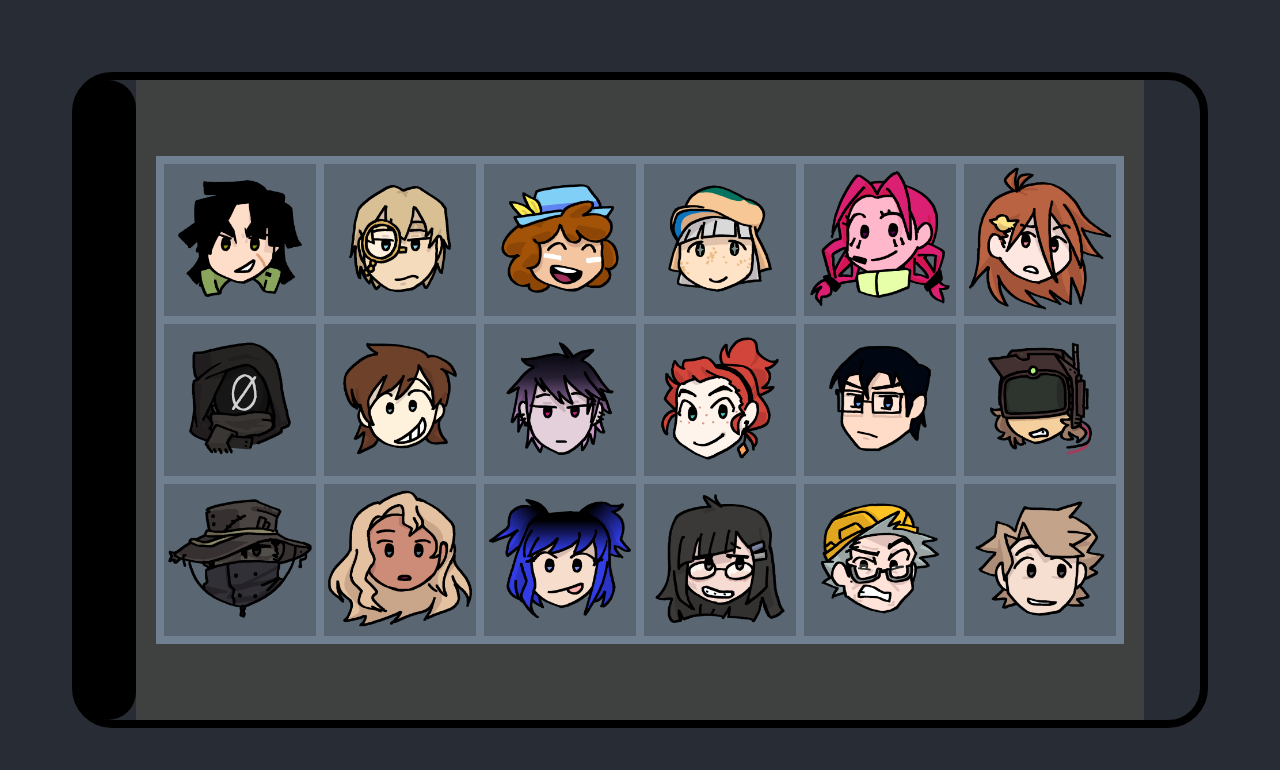
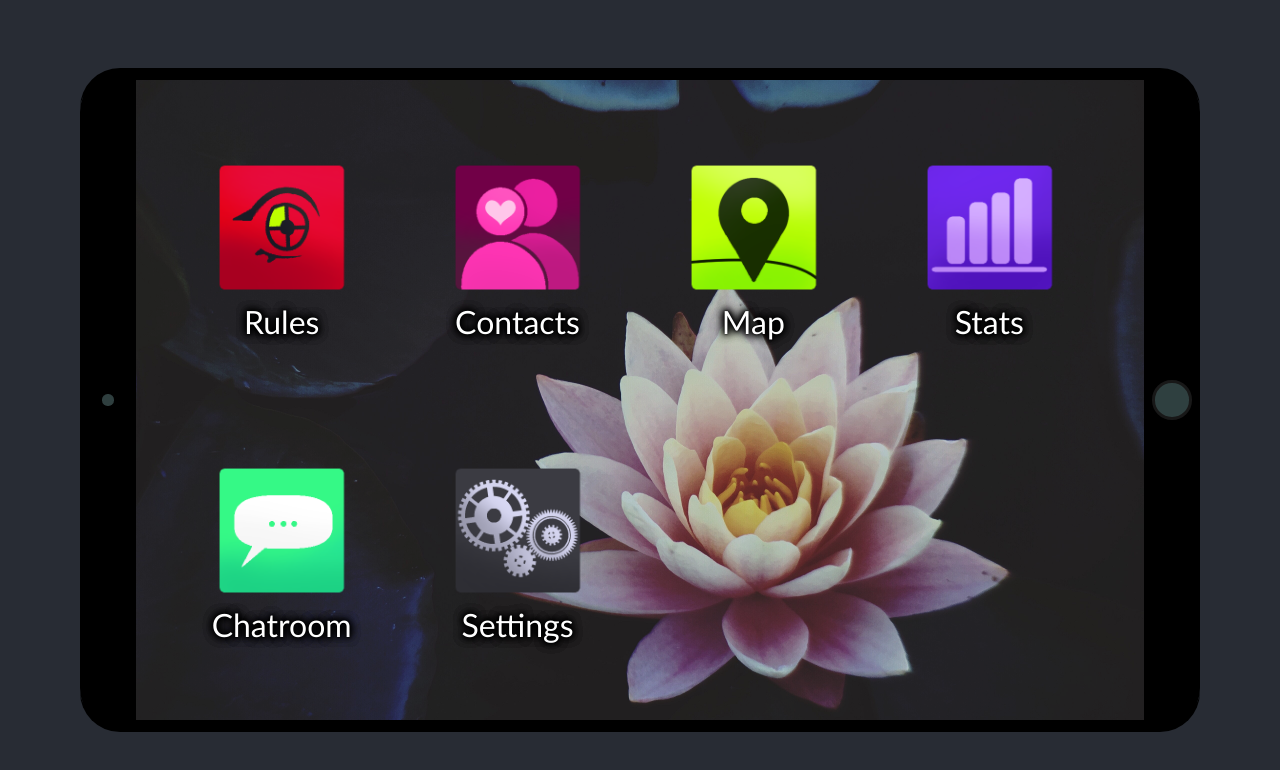
Before and after one commit to SNTPG/shds-site, a React (Create React App) app in the folder site/: page / in a window 1280 px wide. Shown: the top 770 px of the page. Built offline with nearby package versions, Linux system fonts and the light colour scheme.

Commit message:
Navigation implemented

```diff
--- a/site/src/App.css
+++ b/site/src/App.css
@@ -58,7 +58,8 @@ p {
 #tablet{
   height:80vh;
   width:140vh;
-  border:1vh solid #000;
+  border-top: 1.5vh solid #000;
+  border-bottom: 1.5vh solid #000;
   border-radius:5vh;
   position:absolute;
 }
@@ -67,31 +68,60 @@ p {
   height:inherit;
   width:inherit;
   margin:0;
+  display:flex;
 }
 
 #tabletCamera{
   width:5%;
-  height:100%;
+  height:calc(2vh + 100%);
+  transform: translateY(-1vh);
   margin:0;
   display:inline-block;
   background:black;
-  border-top: 1vh transparent;
-  border-bottom: 1vh transparent;
-  border-radius:5vh;
+  border-radius:5vh 0 0 5vh;
+  display:flex;
+  align-items:center;
+  justify-content:center;
 }
+
+#tabletLens{
+  height:0;
+  width:20%;
+  padding-bottom: 20%;
+  background-color:#afeeee44;
+  border-radius:50%;
+}
+
 #tabletHome{
   width:5%;
-  height:100%;
+  height:calc(2vh + 100%);
+  transform: translateY(-1vh);
   margin:0;
   display:inline-block;
+  background:black;
+  border-radius: 0 5vh 5vh 0;
+  display:flex;
+  align-items:center;
+  justify-content:center;
+}
+
+#homeButton{
+  height:0;
+  width: 60%;
+  padding:0;
+  padding-bottom:60%;
+  box-sizing:unset;
+  background-color:#afeeee44;
+  border: 0.4vh rgb(24, 24, 24) solid;
+  border-radius:50%;
 }
 
 #tabletScreen{
-  position:absolute;
   width:90%;
   height:100%;
   margin:0;
   display:inline-block;
+  overflow: hidden;
 }
 
 /* Landing */
@@ -109,7 +139,7 @@ p {
 .landingBackground{
   position:absolute;
   filter: brightness(0.8);
-  background-image: url('/public/tabletbg.jpg');
+  background-image: url('/public/landingbg.jpg');
   box-sizing: border-box;
   background-size: cover;
   height:100%;
@@ -153,10 +183,11 @@ p {
   font-family: 'Trebuchet MS', 'Lucida Sans Unicode', 'Lucida Grande', 'Lucida Sans', Arial, sans-serif;
   color:white;
   font-size:xx-large;
+  text-shadow: 0px 0px 10px #000, 0px 0px 10px #000, 0px 0px 10px #000, 0px 0px 10px #000, 0px 0px 5px #000, 0px 0px 2px #000;
 }
 .appButton:hover > img{
   filter:brightness(0.8);
-  background:#0003;
+  background:#0009;
   border-radius:5%;
 }
 .appButton:hover > p{
@@ -211,7 +242,7 @@ p {
   width:105vh;
   height:70vh;
   perspective:1000px;
-  border:transparent solid 10px;
+  border:transparent solid 1vh;
   z-index:2;
 }
 
@@ -250,10 +281,10 @@ p {
   min-height:70vh;
   width:100%;
   height:100%;
+  top:-1vh;
+  left:-1vh;
   -webkit-backface-visibility: hidden;
   backface-visibility: hidden;
-  top:-10px;
-  left:-10px;
 }
 
 
@@ -266,7 +297,7 @@ p {
 }
 
 #idfront{
-  border:#ff2272 solid 10px;
+  border:#ff2272 solid 1vh;
   background-size:cover;
 }
 
@@ -469,7 +500,7 @@ p {
 
 #idback{
   transform: rotateY(-180deg);
-  border:#ff2272 solid 10px;
+  border:#ff2272 solid 1vh;
   background-size:cover;
 }
 
@@ -578,8 +609,8 @@ p {
   align-items:center;
   justify-content:center;
   height:100%;
-  height:100%;
-  background:rgb(63, 65, 65);
+  background:url('/public/castbg.jpg');
+  background-size:cover;
   position:relative;
   /*-webkit-transform: rotate(0deg);
   -moz-transform: rotate(0deg);
@@ -624,7 +655,8 @@ p {
   left:0;
   align-items:center;
   text-align:center;
-  background-color:#0003;
+  background-color:rgba(calc(100 * 0.24), calc(100 * .08), calc(100 * .16), 0.6)
+
 }
 
 .square.loadOut{
@@ -646,132 +678,113 @@ left: calc(-52.5vh - 10px);*/
 .rei.clicked{
   top: -6.5vh;
   left: 6vh;
-  width:105vh;
-  height:70vh;
-  border:transparent solid 10px;
+  width:107vh;
+  height:72vh;
 }
 .andrew.clicked{
   top: -6.5vh;
   left: -14vh;
-  width:105vh;
-  height:70vh;
-  border:transparent solid 10px;
+  width:107vh;
+  height:72vh;
 }
 .avery.clicked{
   top: -6.5vh;
   left: -34vh;
-  width:105vh;
-  height:70vh;
-  border:transparent solid 10px;
+  width:107vh;
+  height:72vh;
 }
 .camille.clicked{
   top: -6.5vh;
   left: -54vh;
-  width:105vh;
-  height:70vh;
-  border:transparent solid 10px;
+  width:107vh;
+  height:72vh;
 }
 .ami.clicked{
   top: -6.5vh;
   left: -74vh;
-  width:105vh;
-  height:70vh;
-  border:transparent solid 10px;
+  width:107vh;
+  height:72vh;
 }
 .emma.clicked{
   top: -6.5vh;
   left: -94vh;
-  width:105vh;
-  height:70vh;
-  border:transparent solid 10px;
+  width:107vh;
+  height:72vh;
 }
 .empty.clicked{
   top: -26.5vh;
   left: 6vh;
-  width:105vh;
-  height:70vh;
-  border:transparent solid 10px;
+  width:107vh;
+  height:72vh;
 }
 .august.clicked{
   top: -26.5vh;
   left: -14vh;
-  width:105vh;
-  height:70vh;
-  border:transparent solid 10px;
+  width:107vh;
+  height:72vh;
 }
 .owen.clicked{
   top: -26.5vh;
   left: -34vh;
-  width:105vh;
-  height:70vh;
-  border:transparent solid 10px;
+  width:107vh;
+  height:72vh;
 }
 .yiseul.clicked{
   top: -26.5vh;
   left: -54vh;
-  width:105vh;
-  height:70vh;
-  border:transparent solid 10px;
+  width:107vh;
+  height:72vh;
 }
 .isaak.clicked{
   top: -26.5vh;
   left: -74vh;
-  width:105vh;
-  height:70vh;
-  border:transparent solid 10px;
+  width:107vh;
+  height:72vh;
 }
 .jones.clicked{
   top: -26.5vh;
   left: -94vh;
-  width:105vh;
-  height:70vh;
-  border:transparent solid 10px;
+  width:107vh;
+  height:72vh;
 }
 .hatman.clicked{
   top: -46.5vh;
   left: 6vh;
-  width:105vh;
-  height:70vh;
-  border:transparent solid 10px;
+  width:107vh;
+  height:72vh;
 }
 .v.clicked{
   top: -46.5vh;
   left: -14vh;
-  width:105vh;
-  height:70vh;
-  border:transparent solid 10px;
+  width:107vh;
+  height:72vh;
 }
 .mai.clicked{
   top: -46.5vh;
   left: -34vh;
-  width:105vh;
-  height:70vh;
-  border:transparent solid 10px;
+  width:107vh;
+  height:72vh;
 }
 .yumeji.clicked{
   top: -46.5vh;
   left: -54vh;
-  width:105vh;
-  height:70vh;
-  border:transparent solid 10px;
+  width:107vh;
+  height:72vh;
 }
 .gaz.clicked{
   top: -46.5vh;
   left: -74vh;
-  width:105vh;
-  height:70vh;
-  border:transparent solid 10px;
+  width:107vh;
+  height:72vh;
 }
 .simon.clicked{
   top: -46.5vh;
   left: -94vh;
-  width:105vh;
-  height:70vh;
-  border:transparent solid 10px;
+  width:107vh;
+  height:72vh;
 }
 
 .cast-grid {
-  border: slategray solid 1vh;
   display: grid;
   grid-template-areas:
     'rei andrew avery camille ami emma'
@@ -784,8 +797,7 @@ left: calc(-52.5vh - 10px);*/
   width:fit-content;
   padding:0;
   margin:0;
-  align-items:stretch;
-  background:slategrey;
+  background: rgba(calc(100 * 0.72), calc(100 * .24), calc(100 * .49), 0.5);
 }
 
 .studentMug, .chapMug{
--- a/site/src/App.js
+++ b/site/src/App.js
@@ -1,24 +1,18 @@
 import './App.css';
 import { Routes, Route, BrowserRouter } from 'react-router-dom';
 import Tablet from './pages/Tablet.js';
-import Landing from './pages/Landing.js';
-import Cast  from './pages/Cast.js';
-import Card from './components/Card.js';
 import ScrollToTop from './components/ScrollToTop.js';
 
 function App() {
   return (
-    <div className="App">
       <header className="App-header">
         <BrowserRouter>
           <ScrollToTop/>
           <Routes>
-            <Route path="/" element={<Tablet><Cast/></Tablet>}/>
-            <Route path="cast" element={<Landing/>}/>
+            <Route path="/" element={<Tablet/>}/>
           </Routes>
         </BrowserRouter>
       </header>
-    </div>
   );
 }
 
--- a/site/src/pages/Landing.js
+++ b/site/src/pages/Landing.js
@@ -12,12 +12,13 @@ class Landing extends React.Component {
         ];
         const apps = buttonList.map((button) =>
             <div className={"app "+ button} id={button+"Button"}>
-                <button className={"appButton"} id={button+"Button"} >
+                <button className={"appButton"} id={button+"Button"} onClick={() => this.props.functions[button]()}>
                     <AppIcon app={button}/>
                     <p>{button}</p>
                 </button>
             </div>
         );
+
         return(
             <div className="landingOverlay">
                 <div className="landingMenu">
--- a/site/src/pages/Tablet.js
+++ b/site/src/pages/Tablet.js
@@ -1,19 +1,44 @@
 import React from 'react';
+import Landing from './Landing.js';
+import Cast from './Cast.js';
 
 class Tablet extends React.Component {
     constructor(props) {
         super(props);
+        this.state = {app : <Landing functions={this.funcList}/>};
     }
+
+    goHome(){
+        console.log("Going home!");
+        this.setState({app: <Landing functions={this.funcList}/>});
+    }
+    openCast(){
+        console.log("Opening cast!");
+        this.setState({app: <Cast/>});
+    }
+    openMap(){
+        console.log("Opening map!");
+        this.setState({app: <Cast/>});
+        /* Fix this later you dickhead */
+    }
+
+    funcList = {"Contacts": this.openCast.bind(this), "Map": this.openMap.bind(this)};
+
     render() {
 
         return(
             <div id ="tablet">
                 <div id="tabletWrapper">
-                    <div id="tabletCamera"/>
+                    <div id="tabletCamera">
+                        <div id="tabletLens"/>
+                    </div>
                     <div id="tabletScreen">
-                        {this.props.children}
+                        {this.state.app}
                     </div>
-                    <div id="tabletHome"/>
+                    <div id="tabletHome">
+                        <button id="homeButton" onClick={() => this.goHome()}>
+                        </button>
+                    </div>
                 </div>
             </div>
         )
```
Also changed, not shown: site/public/castbg.jpg (added), site/public/landingbg.jpg (renamed from site/public/tabletbg.jpg).
